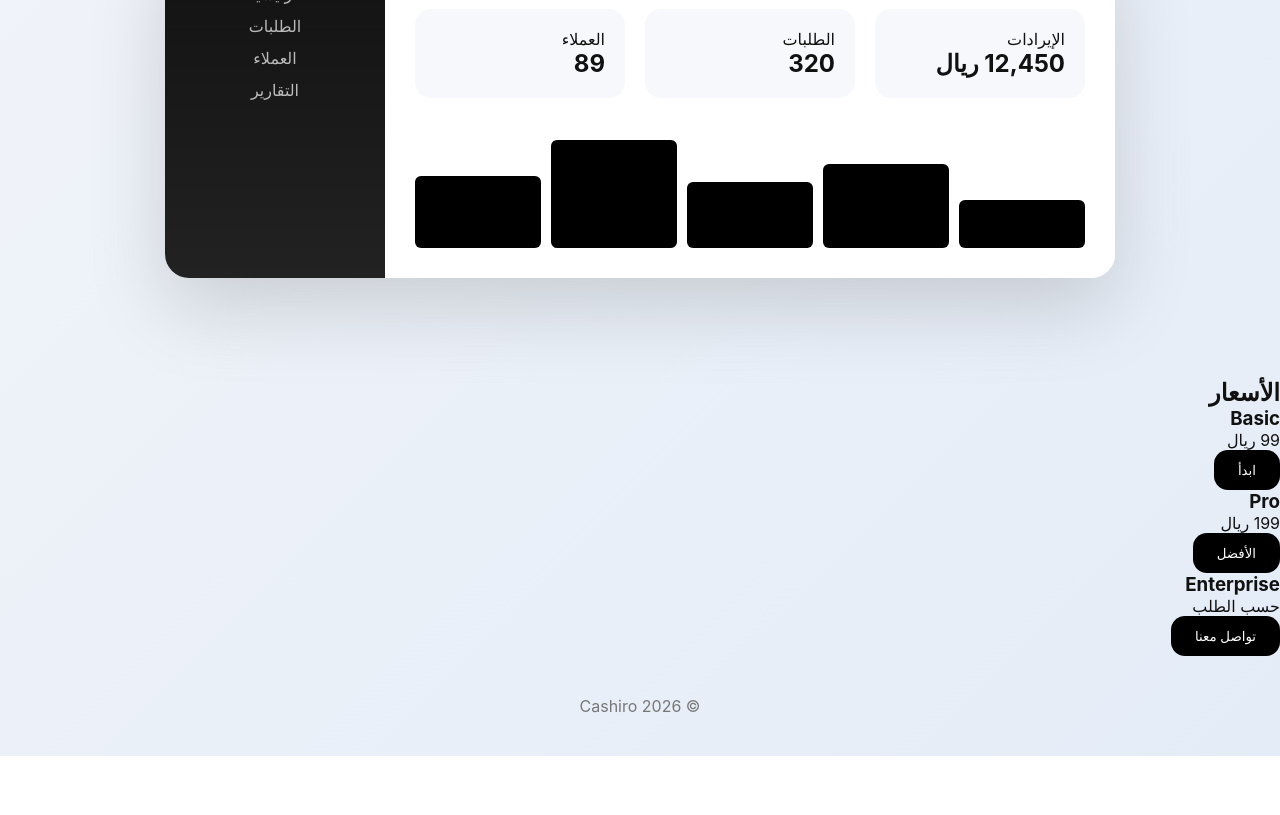
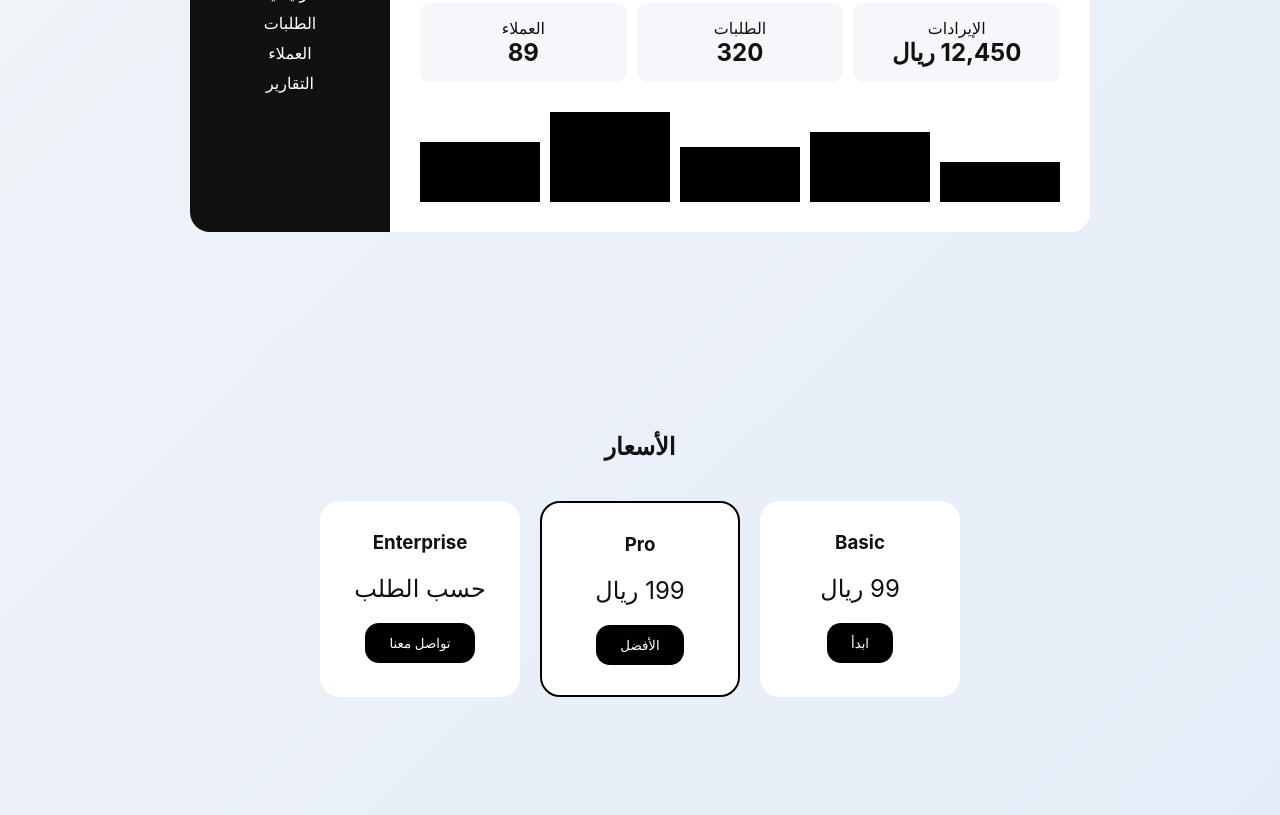
Before and after one commit to BANDAROV-ui/cashiro-landing, a plain HTML site: page index.html in a window 1280 px wide. Shown: the part 945-1760 px from the top of the page. Before the commit the page ends 1701 px from the top, so only its background shows below. Drawn offline with Linux system fonts and the light colour scheme.

Commit message:
Update style.css

```diff
--- a/style.css
+++ b/style.css
@@ -15,7 +15,6 @@ body {
   display: flex;
   justify-content: space-between;
   padding: 20px 40px;
-  background: rgba(255,255,255,0.7);
   backdrop-filter: blur(10px);
 }
 
@@ -26,20 +25,19 @@ body {
 }
 
 .hero h1 {
-  font-size: 48px;
-  margin-bottom: 20px;
+  font-size: 52px;
 }
 
 .hero p {
+  margin: 20px 0;
   color: #555;
-  margin-bottom: 30px;
 }
 
 /* BUTTON */
 .btn {
   padding: 12px 24px;
+  border-radius: 14px;
   border: none;
-  border-radius: 14px;
   cursor: pointer;
 }
 
@@ -48,11 +46,15 @@ body {
   color: white;
 }
 
+.btn.ghost {
+  background: transparent;
+}
+
 /* FEATURES */
 .features {
   display: flex;
+  justify-content: center;
   gap: 20px;
-  justify-content: center;
   padding: 40px;
 }
 
@@ -61,37 +63,34 @@ body {
   backdrop-filter: blur(10px);
   padding: 30px;
   border-radius: 20px;
-  width: 260px;
+  width: 250px;
   text-align: center;
-  box-shadow: 0 10px 30px rgba(0,0,0,0.05);
 }
 
 /* DASHBOARD */
 .dashboard {
+  text-align: center;
   padding: 100px 20px;
-  text-align: center;
 }
 
 .dashboard-preview {
-  margin-top: 40px;
   display: flex;
   flex-direction: row-reverse;
-  border-radius: 24px;
+  max-width: 900px;
+  margin: auto;
+  margin-top: 40px;
+  border-radius: 20px;
   overflow: hidden;
-  max-width: 950px;
-  margin-left: auto;
-  margin-right: auto;
   background: rgba(255,255,255,0.6);
   backdrop-filter: blur(20px);
-  box-shadow: 0 30px 80px rgba(0,0,0,0.15);
 }
 
 /* SIDEBAR */
 .sidebar {
-  width: 220px;
-  background: linear-gradient(180deg, #111, #222);
+  width: 200px;
+  background: #111;
   color: white;
-  padding: 25px;
+  padding: 20px;
 }
 
 .sidebar ul {
@@ -99,44 +98,70 @@ body {
 }
 
 .sidebar li {
-  margin-bottom: 12px;
-  opacity: 0.7;
+  margin: 10px 0;
 }
 
 /* MAIN */
 .main {
   flex: 1;
+  padding: 30px;
   background: white;
-  padding: 30px;
-  text-align: right;
 }
 
 .stats {
   display: flex;
-  gap: 20px;
+  gap: 10px;
   margin-top: 20px;
 }
 
 .stat {
-  background: rgba(245,247,250,0.8);
-  padding: 20px;
-  border-radius: 16px;
   flex: 1;
+  background: #f5f7fa;
+  padding: 15px;
+  border-radius: 10px;
 }
 
 /* CHART */
 .chart {
   display: flex;
   gap: 10px;
-  margin-top: 30px;
-  height: 120px;
+  margin-top: 20px;
+  height: 100px;
   align-items: flex-end;
 }
 
 .bar {
-  width: 20%;
+  flex: 1;
   background: black;
-  border-radius: 6px;
+}
+
+/* PRICING */
+.pricing {
+  padding: 100px 20px;
+  text-align: center;
+}
+
+.plans {
+  display: flex;
+  justify-content: center;
+  gap: 20px;
+  margin-top: 40px;
+}
+
+.plan {
+  background: white;
+  padding: 30px;
+  border-radius: 20px;
+  width: 200px;
+}
+
+.plan.featured {
+  border: 2px solid black;
+}
+
+.price {
+  font-size: 24px;
+  margin: 20px 0;
 }
 
 /* FOOTER */
```
